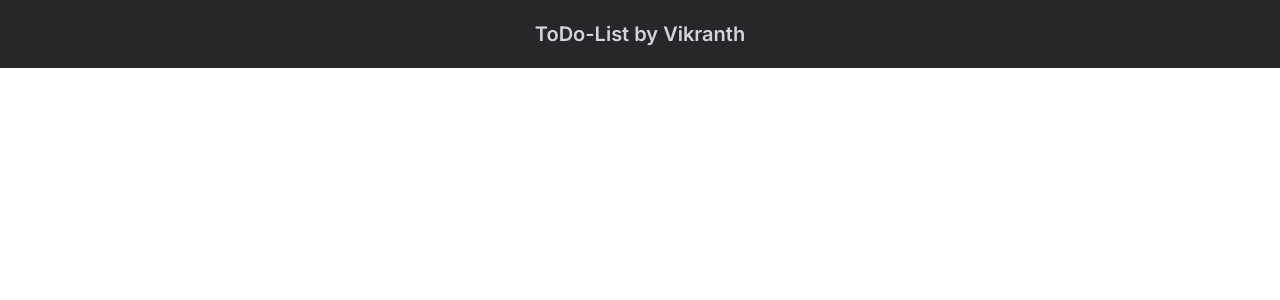
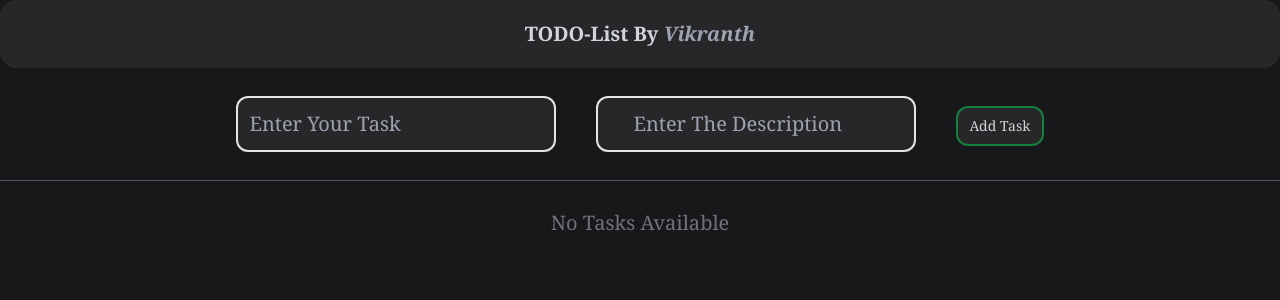
Before and after one commit to Vikranthraosb/To-Do-List--NextJS, a Next.js app: page / in a window 1280 px wide. Shown: the top 300 px of the page. Built offline with nearby package versions, Linux system fonts and the light colour scheme.

Commit message:
almost done

```diff
--- a/app/globals.css
+++ b/app/globals.css
@@ -1,3 +1,8 @@
 @tailwind base;
 @tailwind components;
 @tailwind utilities;
+
+
+*{
+    font-family: Georgia, 'Times New Roman', Times, serif;
+}
--- a/app/page.js
+++ b/app/page.js
@@ -1,11 +1,71 @@
-import React from 'react'
+"use client"; // in next js we have to tell where were working actually
+import React, { useState } from "react";
 
 const page = () => {
+  const [title, settitle] = useState("");
+  const [desc, setdesc] = useState("");
+  const [maintask, setmaintask] = useState([]);
+  const submithandler = (e) => {
+    e.preventDefault();
+    setmaintask([...maintask, { title, desc }]);
+    settitle("");
+    setdesc("");
+    console.log(maintask);
+  };
+
+  let renderTask = (
+    <h2 className="text-center text-zinc-500 m-7 text-xl">
+      No Tasks Available
+    </h2>
+  );
+  if (maintask.length > 0) {
+    renderTask = maintask.map((task, index) => {
+      return (
+        <li>
+          <div className="flex items-center justify-around text-xl m-3 bg-zinc-700 p-3 rounded-xl ">
+            <h5 className="font-semibold text-zinc-300">{task.title}</h5>
+            <h6 className="font-semibold text-zinc-300">{task.desc}</h6>
+          </div>
+        </li>
+      );
+    });
+  }
+
   return (
-  <>
-  <h1 className='bg-zinc-800 text-xl text-gray-300 p-5 text-center font-semibold'>ToDo-List by Vikranth</h1>
-  </>
-  )
-}
+    <div className="bg-zinc-900 max-w-full min-h-screen overflow-hidden	">
+      <h1 className="bg-zinc-800 text-xl text-gray-300 p-5 text-center font-semibold rounded-2xl">
+        TODO-List By <span className="italic text-gray-400">Vikranth</span>
+      </h1>
+      <div className="p-2 flex items-center justify-around w-screen">
+        <form onSubmit={submithandler}>
+          <input
+            type="text"
+            placeholder="Enter Your Task"
+            className="w-[25vw] px-3 py-3 border-2 border-zinc-200 text-xl m-5 text-zinc-300 bg-zinc-800 rounded-xl"
+            value={title}
+            onChange={(e) => {
+              settitle(e.target.value); // Two Way Binding process
+            }}
+          ></input>
+          <input
+            type="text"
+            placeholder="Enter The Description"
+            className="w-[25vw] px-9 py-3 border-2 border-zinc-200 text-xl m-5 text-zinc-300 bg-zinc-800 rounded-xl"
+            value={desc}
+            onChange={(e) => {
+              setdesc(e.target.value);
+            }}
+          ></input>
+          <button className="px-3 py-2 border-2 border-green-700 text-sm m-5 text-zinc-300 bg-zinc-800 rounded-xl">
+            Add Task
+          </button>
+        </form>
+      </div>
+      <div className="border-t-[1.2px] border-zinc-600">
+        <ul>{renderTask}</ul>
+      </div>
+    </div>
+  );
+};
 
-export default page
+export default page;
```
